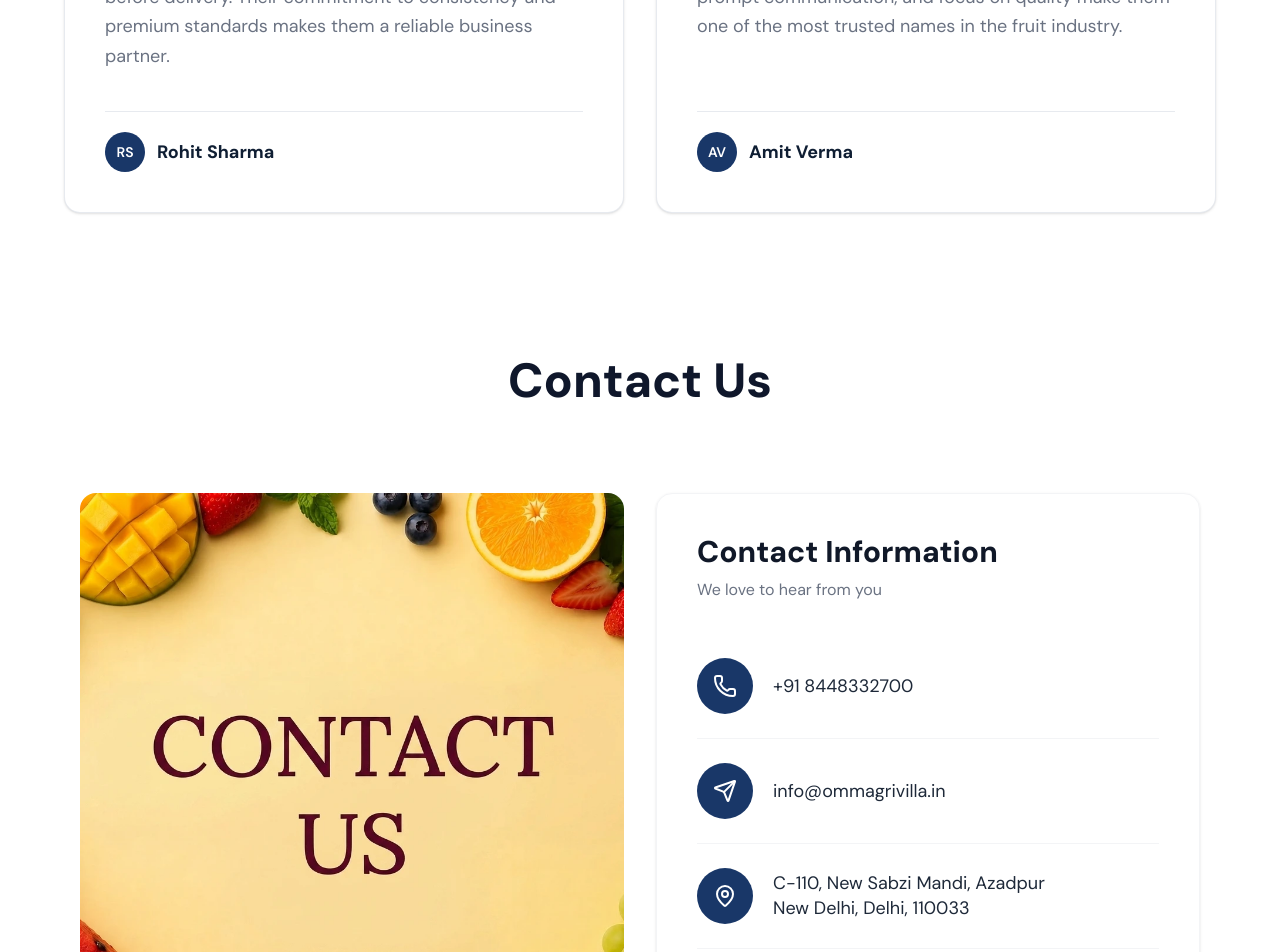
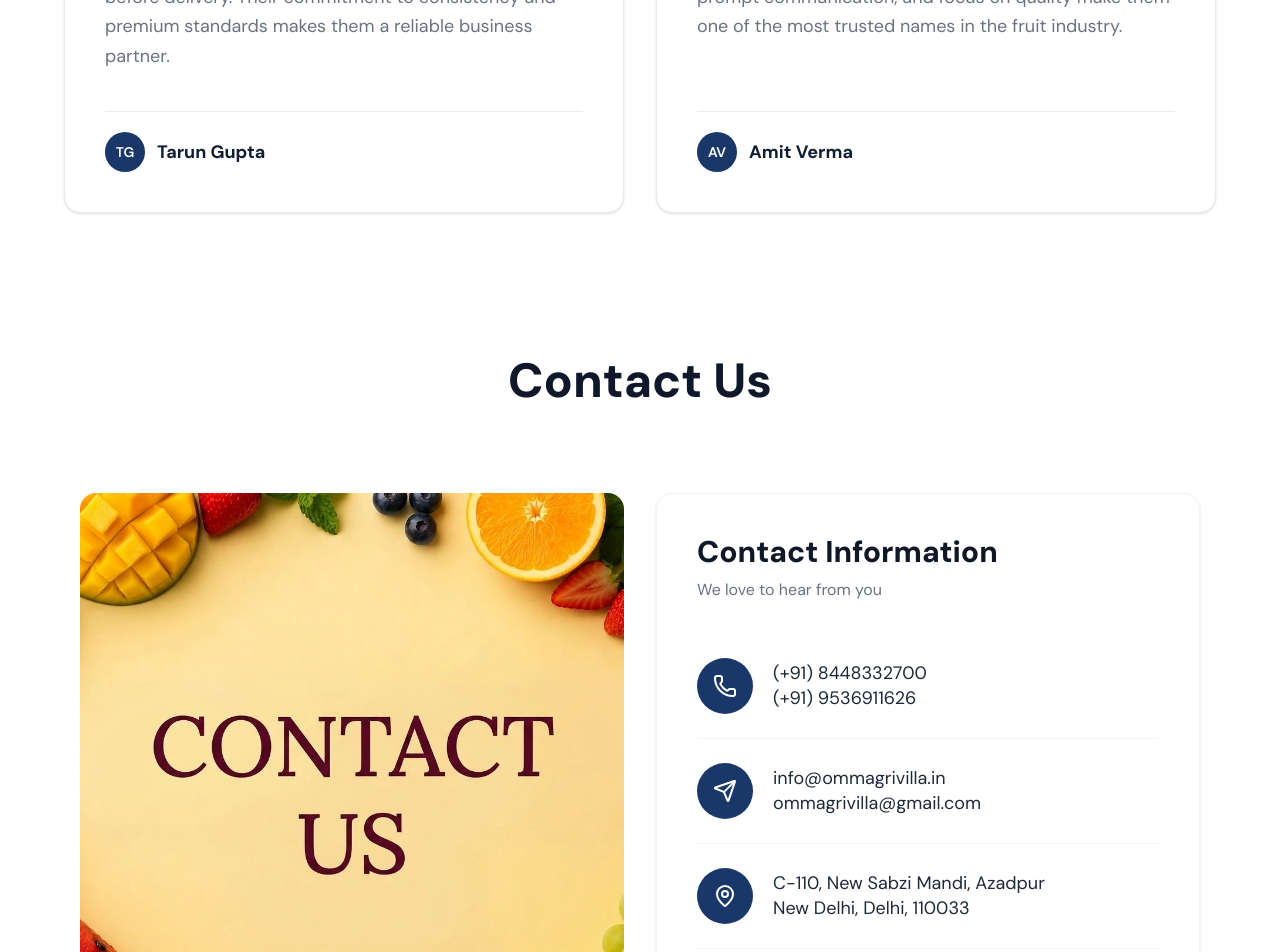
Before and after one commit to hitanshu17/OMAGRI-WEBSITE, a React (Vite) app: page / in a window 1280 px wide. Shown: the part 8480-9432 px from the top of the page. Built offline with nearby package versions, Linux system fonts and the light colour scheme.

Commit message:
Update testimonials and contact section with correct names and additional phone/email entries

```diff
--- a/src/data/testimonials.ts
+++ b/src/data/testimonials.ts
@@ -9,7 +9,7 @@ export const Testimonials: Testimonial[] = [
     title: "Best Quality Ever",
     quote:
       "We have been sourcing premium fruits from OMM Agri Villa, and the quality has always been exceptional. Every shipment is fresh, well-packed, and carefully inspected before delivery. Their commitment to consistency and premium standards makes them a reliable business partner.",
-    name: "Rohit Sharma",
+    name: "Tarun Gupta",
   },
   {
     title: "Exceptional Quality & Service",
--- a/src/sections/ContactSection.tsx
+++ b/src/sections/ContactSection.tsx
@@ -8,12 +8,12 @@ const ContactSection = () => {
     {
       id: "phone",
       icon: "phone",
-      content: ["+91 8448332700"],
+      content: ["(+91) 8448332700", "(+91) 9536911626"],
     },
     {
       id: "email",
       icon: "email",
-      content: ["info@ommagrivilla.in"],
+      content: ["info@ommagrivilla.in", "ommagrivilla@gmail.com"],
     },
     {
       id: "address",
```
